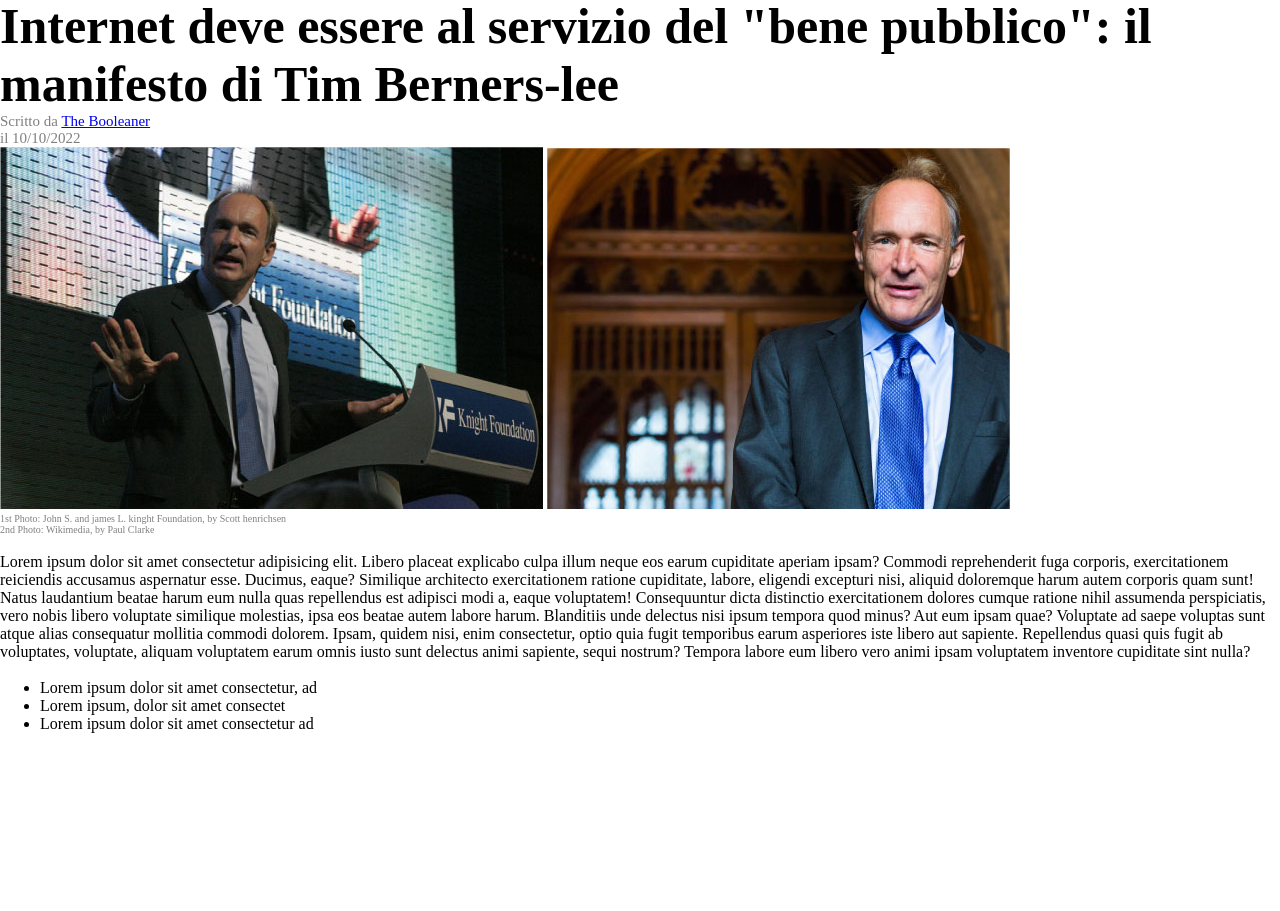
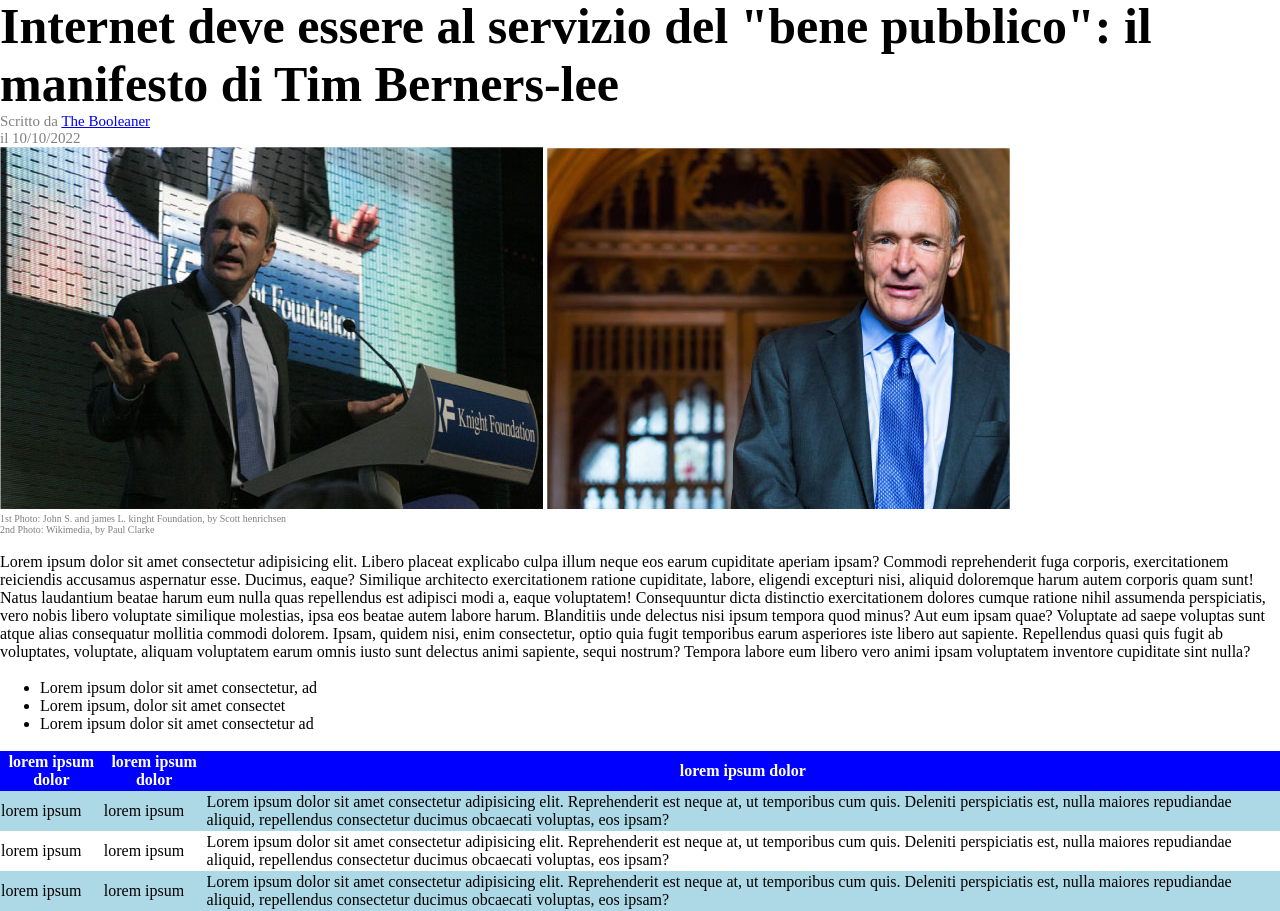
Before and after one commit to Claudio-DiGiovanni/html-css-booleaner, a plain HTML site: page index.html in a window 1280 px wide. Shown: the part 83-994 px from the top of the page. Before the commit the page ends 822 px from the top, so only its background shows below. Drawn offline with Linux system fonts and the light colour scheme.

Commit message:
ADD table

```diff
--- a/css/style.css
+++ b/css/style.css
@@ -3,7 +3,8 @@
 }
 
 header{
-    background-image: url(pattern.png);
+    background-image: url(../img/pattern.png);
+    background-size: contain;
     background-color:rgb(22, 85, 158);
     width: 100vw;
     height: 10vh;
@@ -23,3 +24,19 @@ header{
     font-size: 10px;
     color: grey;
 }
+table{
+    width: 100vw;
+    border-collapse: collapse;
+}
+tr{
+    height: 40px;
+}
+th{
+    color: white;
+    background-color: blue;
+    margin: 0;
+
+}
+.alternate{
+    background-color: lightblue;
+}
--- a/index.html
+++ b/index.html
@@ -32,16 +32,34 @@
                 <li>Lorem ipsum, dolor sit amet consectet</li>
                 <li>Lorem ipsum dolor sit amet consectetur ad</li>
             </ul>
+            <br>
         </section>
         <section>
             <table>
                 <thead>
                     <tr>
-                        <th></th>
-                        <th></th>
-                        <th></th>
+                        <th>lorem ipsum dolor</th>
+                        <th>lorem ipsum dolor</th>
+                        <th>lorem ipsum dolor</th>
                     </tr>
                 </thead>
+                <tbody>
+                    <tr class="alternate">
+                        <td>lorem ipsum</td>
+                        <td>lorem ipsum</td>
+                        <td>Lorem ipsum dolor sit amet consectetur adipisicing elit. Reprehenderit est neque at, ut temporibus cum quis. Deleniti perspiciatis est, nulla maiores repudiandae aliquid, repellendus consectetur ducimus obcaecati voluptas, eos ipsam?</td>
+                    </tr>
+                    <tr>
+                        <td>lorem ipsum</td>
+                        <td>lorem ipsum</td>
+                        <td>Lorem ipsum dolor sit amet consectetur adipisicing elit. Reprehenderit est neque at, ut temporibus cum quis. Deleniti perspiciatis est, nulla maiores repudiandae aliquid, repellendus consectetur ducimus obcaecati voluptas, eos ipsam?</td>
+                    </tr>
+                    <tr class="alternate">
+                        <td>lorem ipsum</td>
+                        <td>lorem ipsum</td>
+                        <td>Lorem ipsum dolor sit amet consectetur adipisicing elit. Reprehenderit est neque at, ut temporibus cum quis. Deleniti perspiciatis est, nulla maiores repudiandae aliquid, repellendus consectetur ducimus obcaecati voluptas, eos ipsam?</td>
+                    </tr>
+                </tbody>
             </table>
         </section>
     </main>
```
Also changed, not shown: img/pattern.png (renamed from pattern.png).
